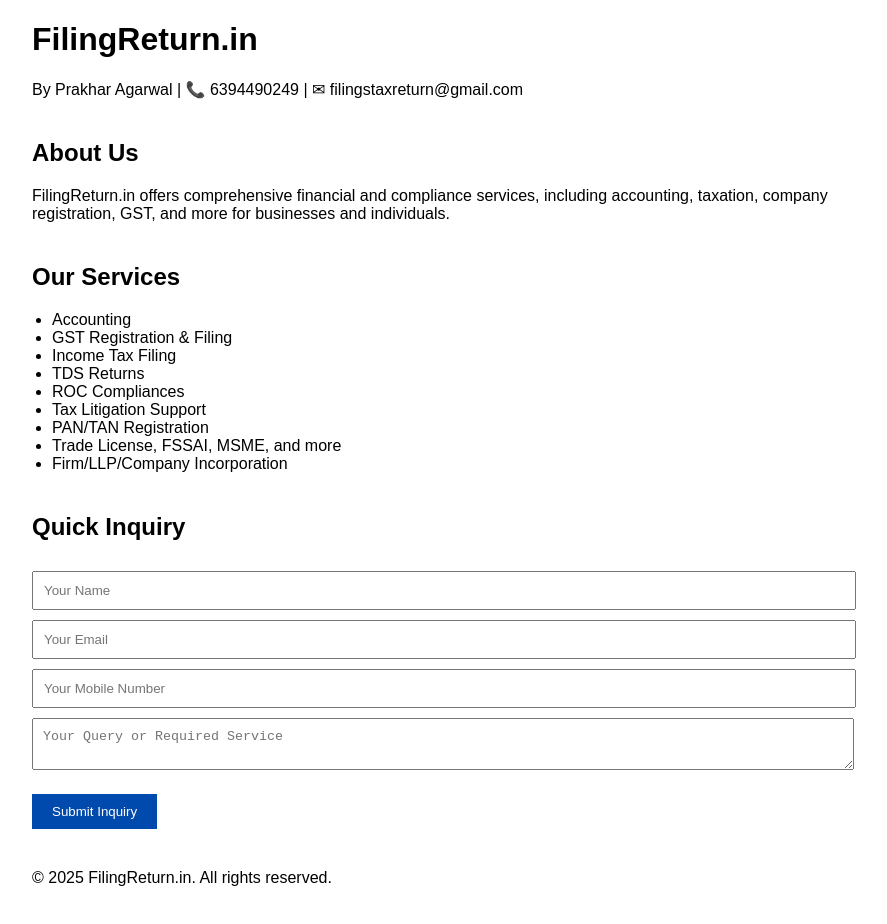
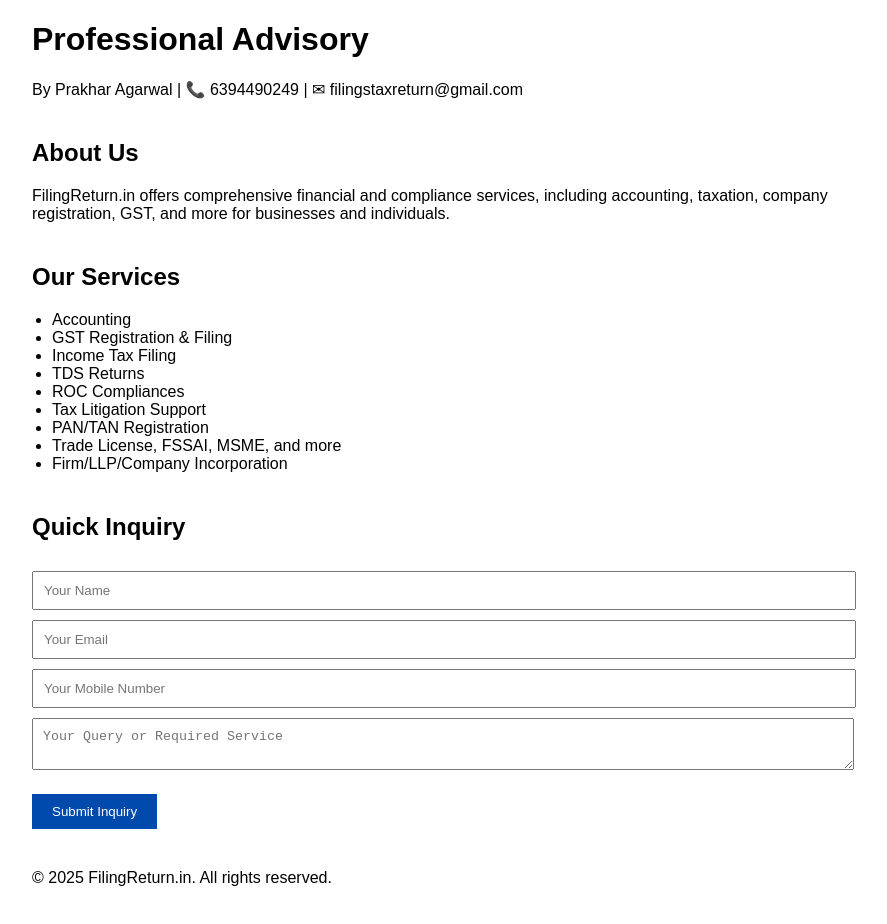
Before and after one commit to CAPrakhar/filingstaxreturn, a plain HTML site: page index.html in a window 1280 px wide. Shown: the whole page, without its empty margins (208-1095 px from the left). Drawn offline with Linux system fonts and the light colour scheme.

Commit message:
Update index.html

```diff
--- a/index.html
+++ b/index.html
@@ -15,7 +15,7 @@
 <body>
 
 <header>
-  <h1>FilingReturn.in</h1>
+  <h1>Professional Advisory</h1>
   <p>By Prakhar Agarwal | 📞 6394490249 | ✉ filingstaxreturn@gmail.com</p>
 </header>
 
```
